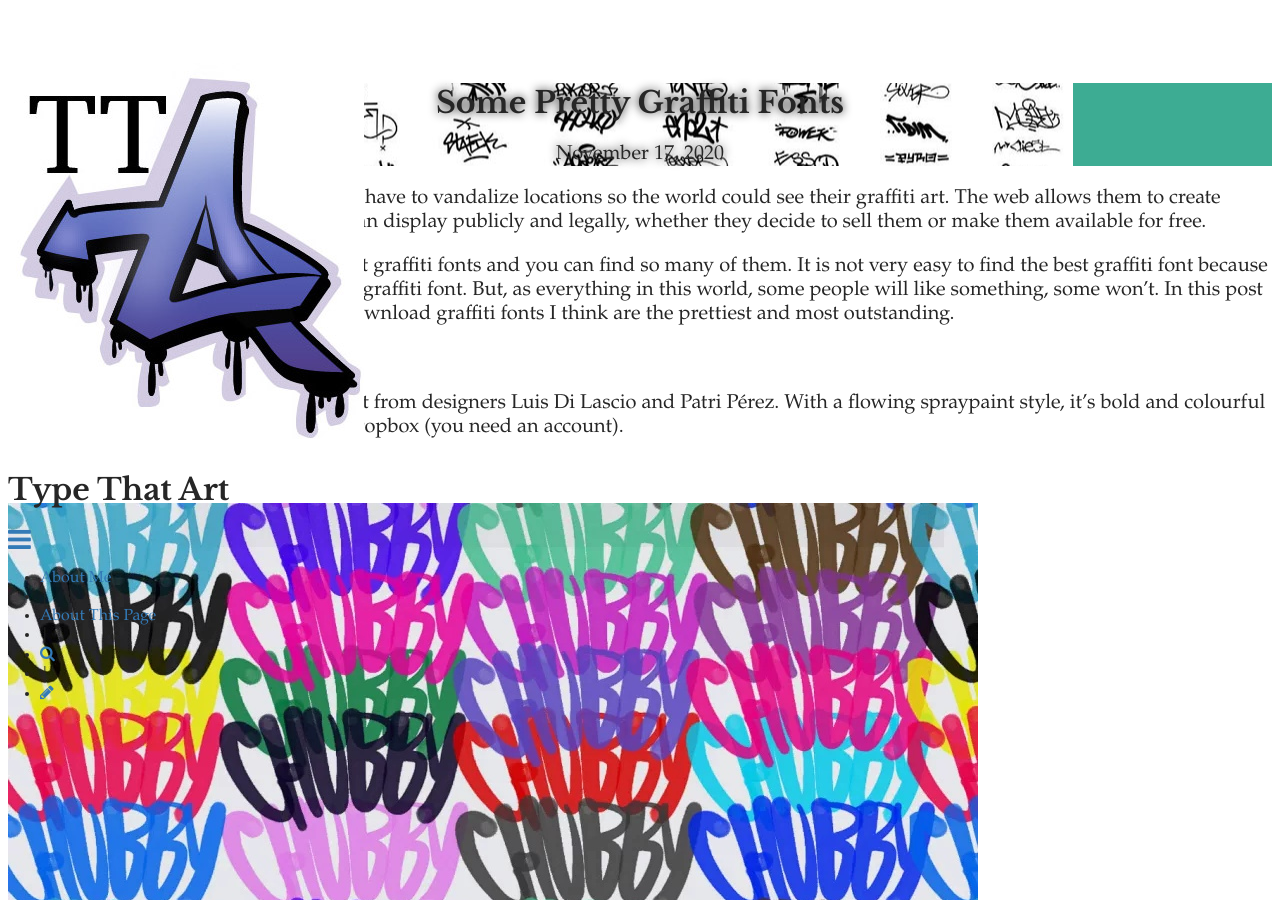
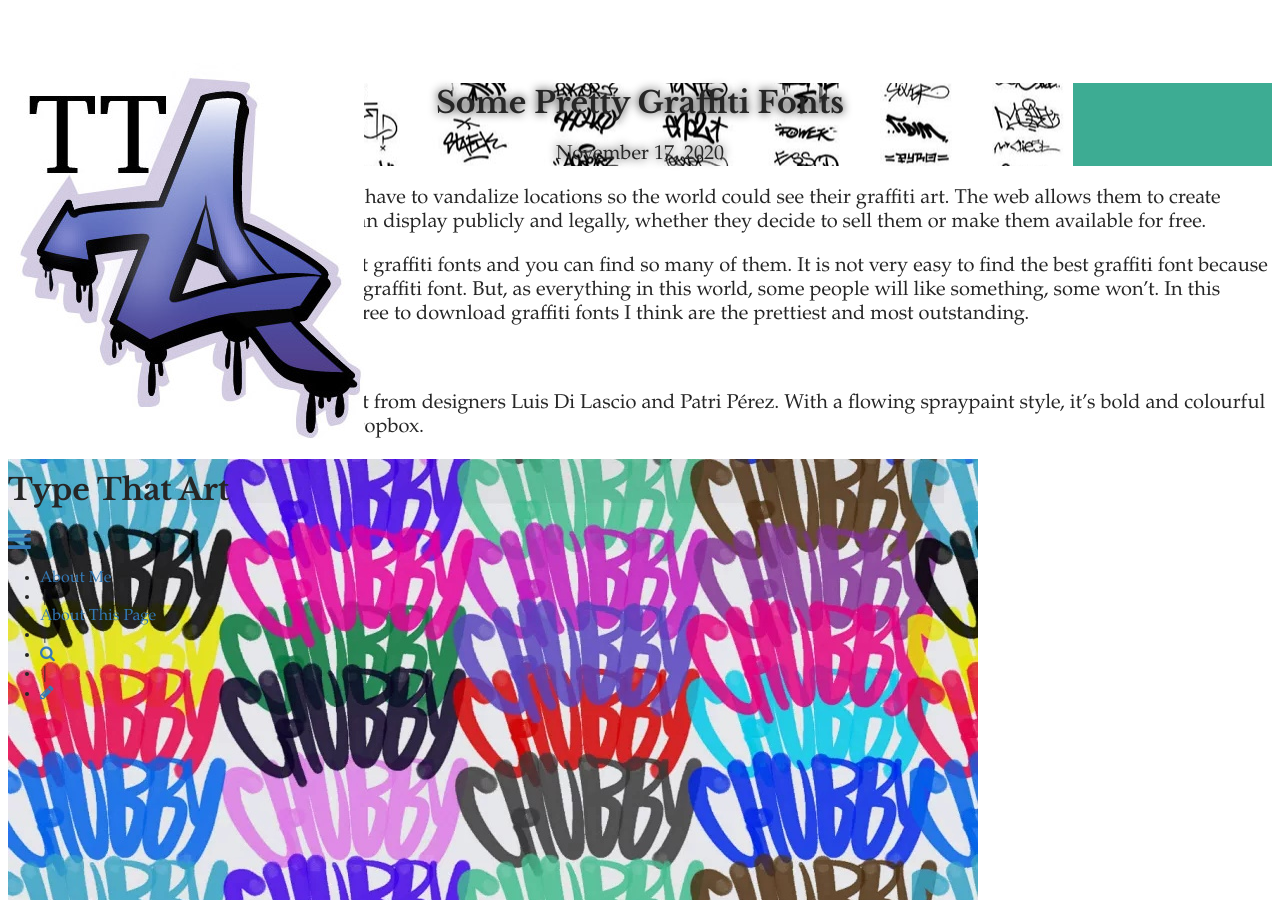
Before and after one commit to qtermace/qtermace, a Jekyll site: the page built from _posts/2020-11-18-some-very-pretty-graffiti-fonts.md, in a window 1280 px wide and 900 px high. Built offline with Jekyll 4.4.1, drawn with Linux system fonts in a browser that asks for light colours; some web fonts are replaced.

Commit message:
Update Post “2020-11-18-some-very-pretty-graffiti-fonts”

```diff
--- a/_posts/2020-11-18-some-very-pretty-graffiti-fonts.md
+++ b/_posts/2020-11-18-some-very-pretty-graffiti-fonts.md
@@ -7,21 +7,17 @@
 ---
 Nowadays, artists and writers no longer have to vandalize locations so the world could see their graffiti art. The web allows them to create gorgeous and exquisite fonts that they can display publicly and legally, whether they decide to sell them or make them available for free.
 
-On the web, there is a variety of different graffiti fonts and you can find so many of them. It is not very easy to find the best graffiti font because it’s pretty tricky to define what makes a graffiti font. But, as everything in this world, some people will like something, some won’t. In this post I’ve collated some examples of free to download graffiti fonts I think are the prettiest and most outstanding.
+On the web, there is a variety of different graffiti fonts and you can find so many of them. It is not very easy to find the best graffiti font because it’s pretty tricky to define what makes a graffiti font. But, as everything in this world, some people will like something, some won’t. In this chapter, I’ve collated some examples of free to download graffiti fonts I think are the prettiest and most outstanding.
 
 **01. Rusto Cap Brush**
 
-Rusto Fat Cap Brush is a personal project from designers Luis Di Lascio and Patri Pérez. With a flowing spraypaint style, it's bold and colourful and can be downloaded for free from Dropbox (you need an account).
-
-
+Rusto Fat Cap Brush is a personal project from designers Luis Di Lascio and Patri Pérez. With a flowing spraypaint style, it's bold and colourful and can be downloaded for free from Dropbox.
 
 ![](../uploads/1-font.jpg)
 
 **02. Sprite**
 
 Featuring a merging of legibility and graffiti style, this appealing font was created in Cyrillic. This is a functional font, that is totally legible whilst keeping the graffiti feel, in a brushstroke style. Built for a wide audience, it is an approachable way of adding an urban edge to a project.
-
-
 
 ![](../uploads/sprite.jpg)
 
@@ -58,3 +54,5 @@
 **08. JuneBug Font**
 
 The JuneBug is a playful, graffiti-style font that is perfect for any design project geared towards a young audience. The font includes uppercase and lowercase letters, numbers, and punctuation.
+
+![](../uploads/junebug.jpg)
```
